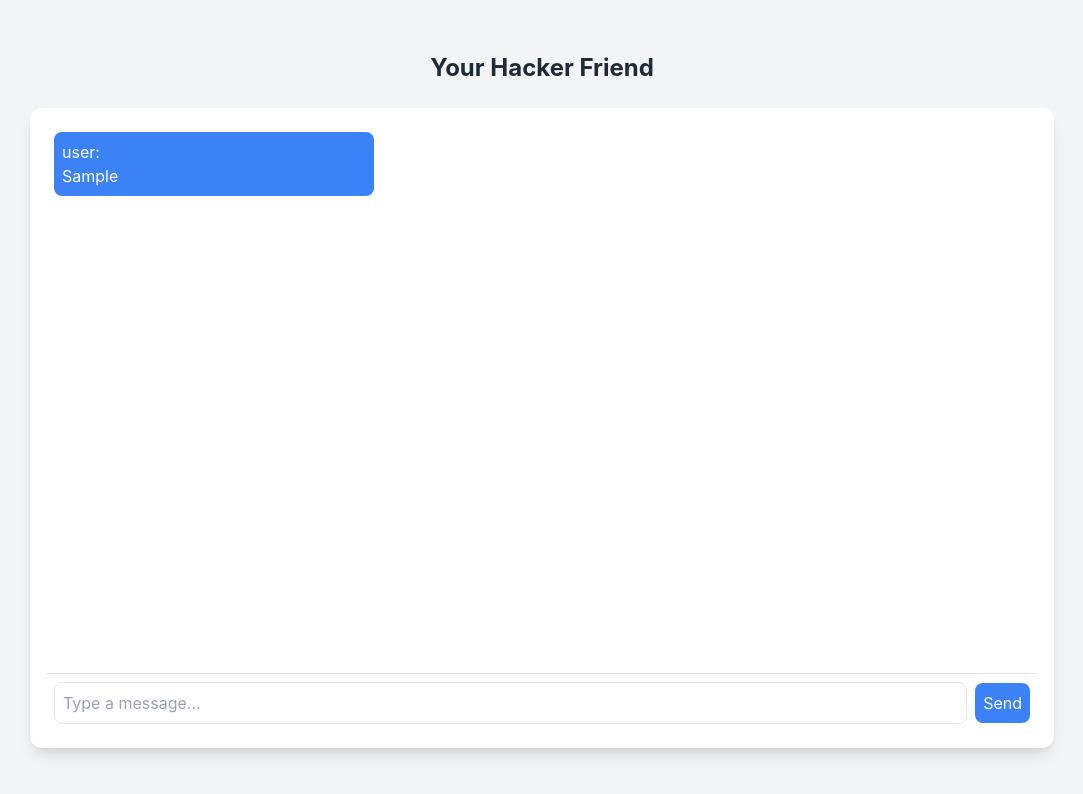
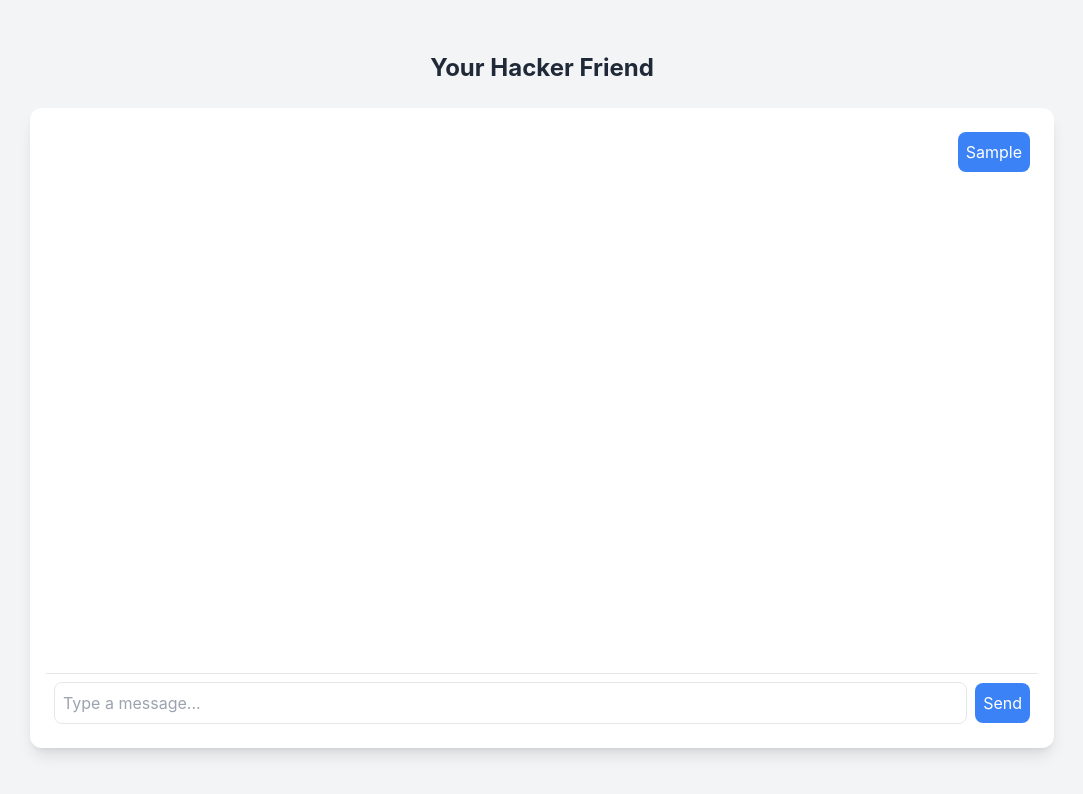
Before and after one commit to eleflea/tap, a React (Create React App) app in the folder frontend/: page / in a window 1280 px wide. Both pictures are taken after typing "Sample" into the empty fields and a click on the button "Send". Shown: the top 794 px of the page, without its empty margins (98-1181 px from the left). Built offline with nearby package versions, Linux system fonts and the light colour scheme; no server answers.

Commit message:
update UI

```diff
--- a/frontend/src/pages/Home/index.tsx
+++ b/frontend/src/pages/Home/index.tsx
@@ -43,13 +43,19 @@ const Home = () => {
           {chats.map((chat, index) => (
             <div
               key={index}
-              className={`p-2 rounded-lg max-w-xs ${
-                chat.role === "user"
-                  ? "bg-blue-500 text-white self-end"
-                  : "bg-gray-200 text-gray-800 self-start"
+              className={`flex ${
+                chat.role === "user" ? "justify-end" : "justify-start"
               }`}
             >
-              {chat.role}: <ReactMarkdown>{chat.content}</ReactMarkdown>
+              <div
+                className={`p-2 rounded-lg max-w-xs ${
+                  chat.role === "user"
+                    ? "bg-blue-500 text-white"
+                    : "bg-gray-200 text-gray-800"
+                }`}
+              >
+                <ReactMarkdown>{chat.content}</ReactMarkdown>
+              </div>
             </div>
           ))}
         </div>
```
